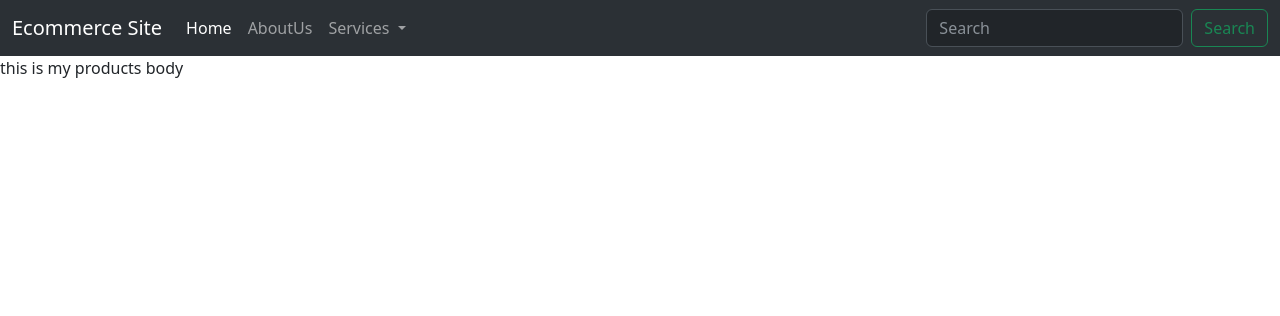
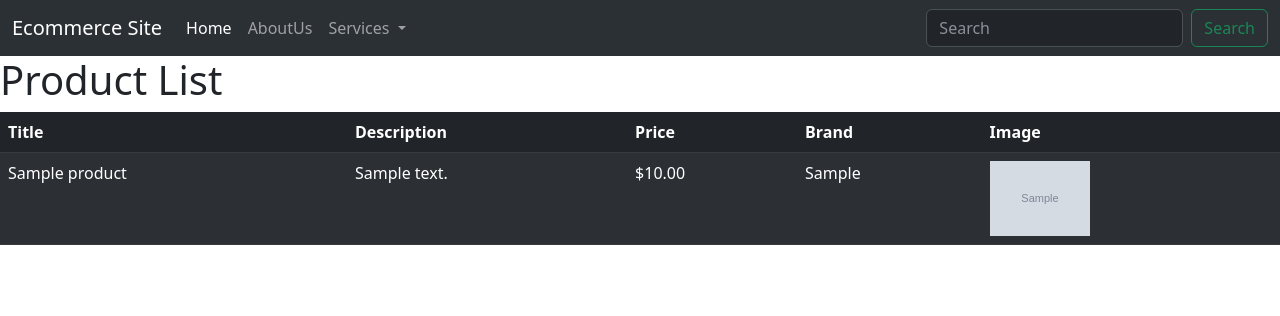
Before and after one commit to Apuri-Amarnath/Ecommercebypython, a Django app: page /products/ in a window 1280 px wide. Shown: the top 316 px of the page. Run offline with Django 4.2, Linux system fonts and the light colour scheme; tables that the repository leaves empty hold one stand-in row (values such as "Sample post"); grey boxes marked "Sample" are stand-in pictures.

Commit message:
displaying products in Table.

```diff
--- a/thisWebsite/Webapp/models.py
+++ b/thisWebsite/Webapp/models.py
@@ -1,5 +1,4 @@
 from django.db import models
-
 class Person(models.Model):  # Updated class name to follow naming conventions
     first_name = models.CharField(max_length=25)
     last_name = models.CharField(max_length=25)
@@ -7,9 +6,11 @@ class Person(models.Model):  # Updated class name to follow naming conventions
         return self.first_name + self.last_name
 
 class Product(models.Model):  # Updated class name to follow naming conventions
-    title = models.CharField(max_length=225)
-    description = models.TextField()
-    price = models.DecimalField(max_digits=10, decimal_places=2)  # Corrected upload_to path
+    product_title = models.CharField(max_length=225)
+    product_description = models.TextField()
+    product_price = models.DecimalField(max_digits=10, decimal_places=2)
+    product_brand = models.CharField(max_length=225)
+    product_images = models.ImageField(upload_to='products/')
 
     def __str__(self):
-        return self.title
+        return self.product_title
--- a/thisWebsite/Webapp/urls.py
+++ b/thisWebsite/Webapp/urls.py
@@ -1,10 +1,13 @@
 from django.urls import path
 from . import views
-
+from django.conf import settings
+from django.conf.urls.static import static
 urlpatterns = [
     path("", views.index, name="home"),
     path("about/",views.about,name="about"),
-    path("products/",views.product,name ="product"),
+    path("products/",views.products,name ="products"),
     path("services/",views.services,name="services"),
     #path('test-db-connection/', views.test_db_connection, name='test_db_connection'),
 ]
+if settings.DEBUG:
+    urlpatterns += static(settings.MEDIA_URL, document_root=settings.MEDIA_ROOT)
--- a/thisWebsite/Webapp/views.py
+++ b/thisWebsite/Webapp/views.py
@@ -1,5 +1,5 @@
 from django.shortcuts import render
-
+from .models import Product
 # Create your views here.
 def index(request):
     contextvars={
@@ -9,8 +9,9 @@ def index(request):
 def about(request):
     contextvars={}
     return render(request,"about.html",contextvars)
-def product(request):
-    contextvars={}
+def products(request):
+    products = Product.objects.all()
+    contextvars={'products':products}
     return render(request,'products.html',contextvars)
 def services(request):
     contextvars={}
--- a/thisWebsite/templates/products.html
+++ b/thisWebsite/templates/products.html
@@ -1,4 +1,30 @@
 {% extends 'base.html'%}
 {% block body%}
-this is my products body
+ <h1>Product List</h1>
+<table class="table table-striped table-dark">
+  <thead>
+            <tr>
+                <th>Title</th>
+                <th>Description</th>
+                <th>Price</th>
+                <th>Brand</th>
+                <th>Image</th>
+            </tr>
+        </thead>
+        <tbody>
+            {% for product in products %}
+            <tr>
+                <td>{{ product.product_title }}</td>
+                <td>{{ product.product_description }}</td>
+                <td>${{ product.product_price }}</td>
+                <td>{{ product.product_brand }}</td>
+                <td><img src="{{ product.product_images.url }}" alt="{{ product.product_title }}" width="100"></td>
+            </tr>
+            {% empty %}
+            <tr>
+                <td colspan="5">No products available.</td>
+            </tr>
+            {% endfor %}
+        </tbody>
+    </table>
 {% endblock body%}
--- a/thisWebsite/thisWebsite/settings.py
+++ b/thisWebsite/thisWebsite/settings.py
@@ -124,3 +124,5 @@ STATIC_URL = 'static/'
 # https://docs.djangoproject.com/en/4.2/ref/settings/#default-auto-field
 
 DEFAULT_AUTO_FIELD = 'django.db.models.BigAutoField'
+MEDIA_URL = '/media/'
+MEDIA_ROOT = os.path.join(BASE_DIR, 'media')
--- a/thisWebsite/thisWebsite/urls.py
+++ b/thisWebsite/thisWebsite/urls.py
@@ -17,6 +17,7 @@ Including another URLconf
 from django.contrib import admin
 from django.urls import path,include
 
+
 urlpatterns = [
     path('admin/', admin.site.urls),
     path('', include('Webapp.urls')),
```
Also changed, not shown: thisWebsite/Webapp/migrations/0002_rename_title_product_product_brand_and_more.py (added), thisWebsite/media/products/Belize_map-LUSH-association.jpg (added), thisWebsite/media/products/Belize_map-LUSH-association_b7b9Zc4.jpg (added), thisWebsite/media/products/Belize_map-LUSH-association_jBpV4n2.jpg (added).
